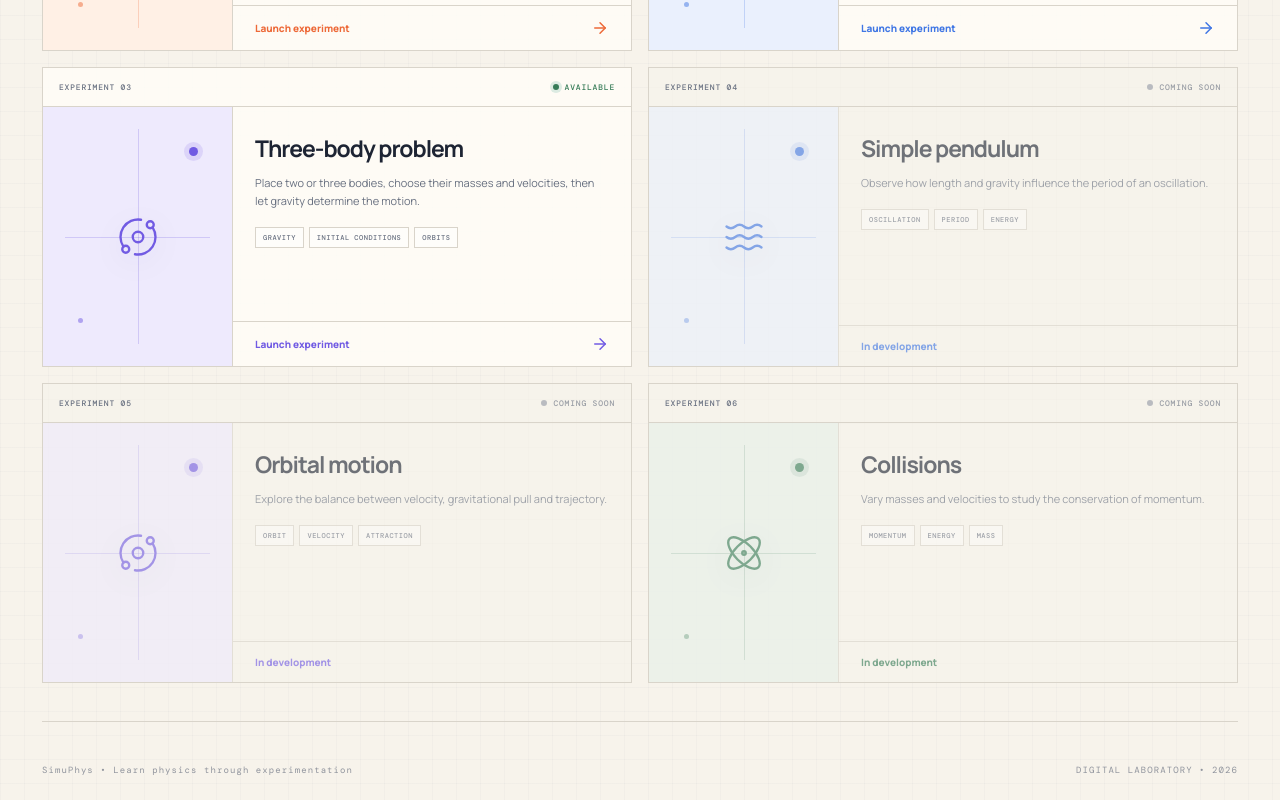
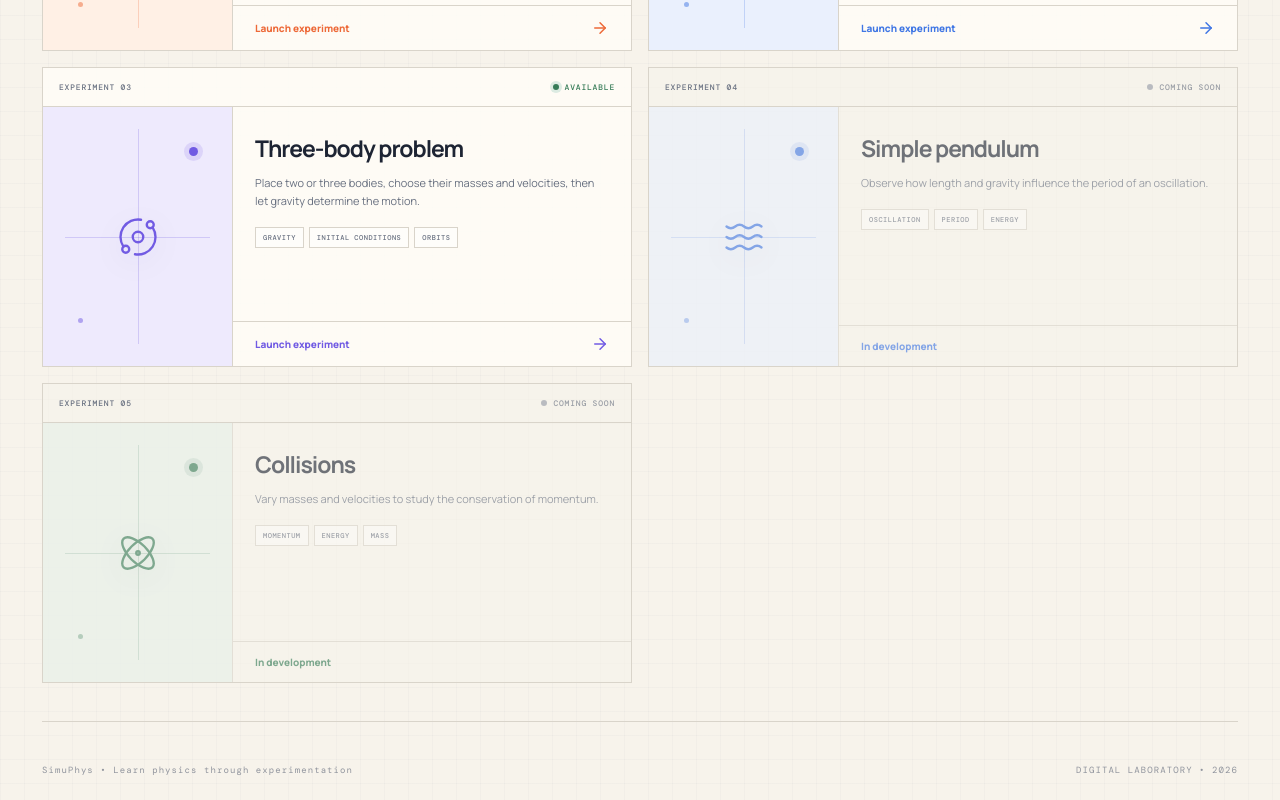
Before and after one commit to mmyumu/simuphys, a Next.js app: page / in a window 1280 px wide. Shown: the part 825-1625 px from the top of the page. Built offline with nearby package versions, Linux system fonts and the light colour scheme.

Commit message:
chore: remove redundant orbital motion placeholder

```diff
--- a/app/page.tsx
+++ b/app/page.tsx
@@ -60,17 +60,6 @@ const simulations = [
   },
   {
     number: "05",
-    title: "Orbital motion",
-    description:
-      "Explore the balance between velocity, gravitational pull and trajectory.",
-    concepts: ["Orbit", "Velocity", "Attraction"],
-    status: "Coming soon",
-    href: null,
-    accent: "violet",
-    icon: Orbit,
-  },
-  {
-    number: "06",
     title: "Collisions",
     description:
       "Vary masses and velocities to study the conservation of momentum.",
```
Also changed, not shown: 1 other file (tests, documents, lock files or other folders).
